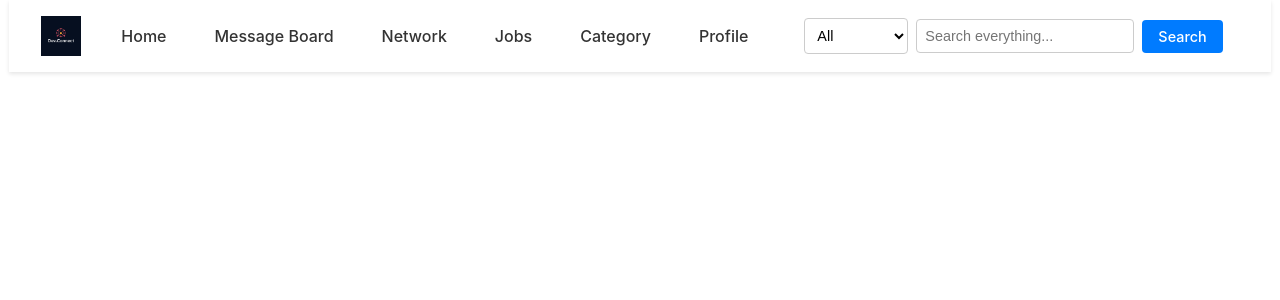
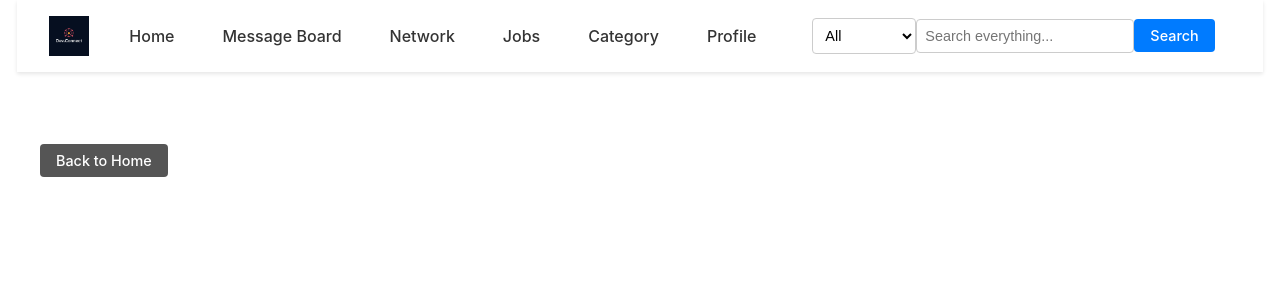
Before and after one commit to ejmaller7/Dev.connect, a React (Vite) app in the folder client/: page /search-results in a window 1280 px wide. Shown: the top 300 px of the page. Built offline with nearby package versions, Linux system fonts and the light colour scheme.

Commit message:
search bar function works with simple search

```diff
--- a/client/src/App.jsx
+++ b/client/src/App.jsx
@@ -6,6 +6,7 @@ import Jobs from './pages/Jobs';
 import Navbar from './components/Navbar';
 import Login from './pages/Login';
 import { UserProvider } from './context/UserContext';
+import SearchResults from './components/SearchResults';
 
 function App() {
   const [count, setCount] = useState(0)
@@ -18,6 +19,7 @@ function App() {
         <Route path="/" element={<Home />}/>
         <Route path="/jobs" element={<Jobs />}/>
         <Route path="/login" element={<Login />}/>
+        <Route path="/search-results" element={<SearchResults/>}/>
       </Routes>
       {/* <Footer /> */}
     </Router>
--- /dev/null
+++ b/client/src/components/SearchResults.jsx
@@ -0,0 +1,232 @@
+import React, { useState, useEffect } from 'react';
+import { useSearchParams, Link } from 'react-router-dom';
+
+const SearchResults = () => {
+  const [searchParams] = useSearchParams();
+  const [searchResults, setSearchResults] = useState([]);
+  const [loading, setLoading] = useState(false);
+  const [error, setError] = useState(null);
+
+  const searchTerm = searchParams.get('search');
+  const category = searchParams.get('category');
+  const salarySort = searchParams.get('salary_sort');
+
+  const resultStyles = {
+    container: {
+      padding: '20px',
+      maxWidth: '1200px',
+      margin: '0 auto',
+      minHeight: 'calc(100vh - 200px)',
+    },
+    header: {
+      display: 'flex',
+      justifyContent: 'space-between',
+      alignItems: 'center',
+      marginBottom: '20px',
+    },
+    backButton: {
+      padding: '8px 16px',
+      backgroundColor: '#555',
+      color: 'white',
+      border: 'none',
+      borderRadius: '4px',
+      textDecoration: 'none',
+      fontSize: '0.9rem',
+    },
+    grid: {
+      display: 'flex',
+      flexDirection: 'column',
+      gap: '20px',
+      marginTop: '30px',
+    },
+    card: {
+      backgroundColor: '#333',
+      borderRadius: '8px',
+      padding: '20px',
+      color: 'white',
+      boxShadow: '0 2px 8px rgba(0, 0, 0, 0.2)',
+      transition: 'transform 0.2s ease, box-shadow 0.2s ease',
+    },
+    cardHover: {
+      transform: 'translateY(-5px)',
+      boxShadow: '0 4px 12px rgba(0, 0, 0, 0.3)',
+    },
+    jobTitle: {
+      margin: '0 0 10px 0',
+      fontSize: '1.3rem',
+      color: 'white',
+    },
+    company: {
+      fontSize: '1.1rem',
+      color: '#ccc',
+      marginBottom: '10px',
+    },
+    tags: {
+      display: 'flex',
+      gap: '8px',
+      flexWrap: 'wrap',
+      marginBottom: '15px',
+    },
+    tag: {
+      padding: '4px 8px',
+      backgroundColor: '#444',
+      borderRadius: '4px',
+      fontSize: '0.9rem',
+    },
+    salary: {
+      display: 'inline-block',
+      padding: '4px 12px',
+      backgroundColor: '#4CAF50',
+      borderRadius: '4px',
+      marginRight: '10px',
+      fontWeight: 'bold',
+    },
+    location: {
+      display: 'inline-block',
+      padding: '4px 8px',
+      backgroundColor: '#555',
+      borderRadius: '4px',
+    },
+    applyButton: {
+      display: 'inline-block',
+      marginTop: '15px',
+      padding: '8px 16px',
+      backgroundColor: '#2196F3',
+      color: 'white',
+      borderRadius: '4px',
+      textDecoration: 'none',
+      fontSize: '0.9rem',
+      border: 'none',
+      cursor: 'pointer',
+    }
+  };
+
+  useEffect(() => {
+    const fetchJobs = async () => {
+      if (!searchTerm) return;
+
+      setLoading(true);
+      setError(null);
+
+      try {
+        const response = await fetch('https://remoteok.com/api');
+        const data = await response.json();
+
+        // Filter jobs based on search term
+        let filteredJobs = data.filter(job =>
+          job.position?.toLowerCase().includes(searchTerm.toLowerCase()) ||
+          job.company?.toLowerCase().includes(searchTerm.toLowerCase())
+        );
+
+        // Sort by salary if specified
+        if (salarySort) {
+          filteredJobs.sort((a, b) => {
+            const salaryA = parseInt(a.salary_min) || 0;
+            const salaryB = parseInt(b.salary_min) || 0;
+            return salarySort === 'asc' ? salaryA - salaryB : salaryB - salaryA;
+          });
+        }
+
+        setSearchResults(filteredJobs);
+      } catch (err) {
+        console.error('Error fetching jobs:', err);
+        setError('Failed to fetch jobs. Please try again.');
+        setSearchResults([]);
+      } finally {
+        setLoading(false);
+      }
+    };
+
+    fetchJobs();
+  }, [searchTerm, salarySort]);
+
+  const formatSalary = (min, max) => {
+    if (!min && !max) return 'Salary not specified';
+    if (!max) return `$${min}+`;
+    if (!min) return `Up to $${max}`;
+    return `$${min} - $${max}`;
+  };
+
+  if (!searchTerm) {
+    return (
+      <div style={resultStyles.container}>
+        <p style={{ color: 'white' }}>No search term provided.</p>
+        <Link to="/" style={resultStyles.backButton}>Back to Home</Link>
+      </div>
+    );
+  }
+
+  return (
+    <div style={resultStyles.container}>
+      <div style={resultStyles.header}>
+        <h2 style={{ color: 'white' }}>
+          Results for "{searchTerm}"
+          {salarySort && ` (Sorted by salary: ${salarySort === 'asc' ? 'Low to High' : 'High to Low'})`}
+        </h2>
+        <Link to="/" style={resultStyles.backButton}>Back to Home</Link>
+      </div>
+
+      {loading && <div style={{ color: 'white', textAlign: 'center' }}>Loading...</div>}
+
+      {error && (
+        <div style={{ color: '#ff4444', padding: '10px', margin: '10px 0' }}>
+          {error}
+        </div>
+      )}
+
+      <div style={resultStyles.grid}>
+        {searchResults.map((job) => (
+          <div
+            key={job.id}
+            style={resultStyles.card}
+            onMouseEnter={(e) => {
+              e.currentTarget.style.transform = 'translateY(-5px)';
+              e.currentTarget.style.boxShadow = '0 4px 12px rgba(0, 0, 0, 0.3)';
+            }}
+            onMouseLeave={(e) => {
+              e.currentTarget.style.transform = 'none';
+              e.currentTarget.style.boxShadow = '0 2px 8px rgba(0, 0, 0, 0.2)';
+            }}
+          >
+            <h3 style={resultStyles.jobTitle}>{job.position}</h3>
+            <div style={resultStyles.company}>{job.company}</div>
+
+            <div style={resultStyles.tags}>
+              {job.tags?.map((tag, index) => (
+                <span key={index} style={resultStyles.tag}>
+                  {tag}
+                </span>
+              ))}
+            </div>
+
+            <div>
+              <span style={resultStyles.salary}>
+                {formatSalary(job.salary_min, job.salary_max)}
+              </span>
+              <span style={resultStyles.location}>
+                {job.location || 'Remote'}
+              </span>
+            </div>
+
+            <a
+              href={job.url}
+              target="_blank"
+              rel="noopener noreferrer"
+              style={resultStyles.applyButton}
+            >
+              Apply Now →
+            </a>
+          </div>
+        ))}
+      </div>
+
+      {searchResults.length === 0 && !loading && !error && (
+        <div style={{ color: '#bbb', textAlign: 'center', marginTop: '30px' }}>
+          No jobs found matching "{searchTerm}"
+        </div>
+      )}
+    </div>
+  );
+};
+
+export default SearchResults;
--- a/client/src/components/Searchbar.jsx
+++ b/client/src/components/Searchbar.jsx
@@ -5,6 +5,7 @@ import '../css/Searchbar.css';
 const SearchBar = ({ onSearch }) => {
   const [searchTerm, setSearchTerm] = useState('');
   const [searchCategory, setSearchCategory] = useState('all');
+  const [salarySort, setSalarySort] = useState('');
   const navigate = useNavigate();
 
   // Handles changes in the search input field
@@ -19,17 +20,23 @@ const SearchBar = ({ onSearch }) => {
 
     // Call the onSearch callback if provided
     if (onSearch) {
-      onSearch(searchTerm.trim(), searchCategory);
+      onSearch(searchTerm.trim(), searchCategory, salarySort);
     }
 
-    // Build the search URL with category parameter
-    const searchQuery = `search=${encodeURIComponent(searchTerm.trim())}&category=${searchCategory}`;
+    // Build the search URL with category and salary sort parameters
+    const searchQuery = new URLSearchParams({
+      search: searchTerm.trim(),
+      category: searchCategory,
+      ...(salarySort && { salary_sort: salarySort })
+    }).toString();
+
     navigate(`/search-results?${searchQuery}`);
   };
 
   return (
     <div className="search-container">
       <form onSubmit={handleSearchSubmit} className="search-form">
+        <div className="flex flex-row gap-2 items-center">
           <select
             value={searchCategory}
             onChange={(e) => setSearchCategory(e.target.value)}
@@ -41,6 +48,19 @@ const SearchBar = ({ onSearch }) => {
             <option value="jobs">Jobs</option>
             <option value="profiles">Profiles</option>
           </select>
+
+          {searchCategory === 'jobs' && (
+            <select
+              value={salarySort}
+              onChange={(e) => setSalarySort(e.target.value)}
+              className="salary-sort"
+            >
+              <option value="">Sort by salary</option>
+              <option value="asc">Lowest to Highest</option>
+              <option value="desc">Highest to Lowest</option>
+            </select>
+          )}
+
           <input
             type="text"
             placeholder={`Search ${searchCategory === 'all' ? 'everything' : searchCategory}...`}
@@ -52,6 +72,7 @@ const SearchBar = ({ onSearch }) => {
           <button type="submit" className="search-button">
             Search
           </button>
+        </div>
       </form>
     </div>
   );
```
Lines whose indentation alone changed are shown as unchanged.
